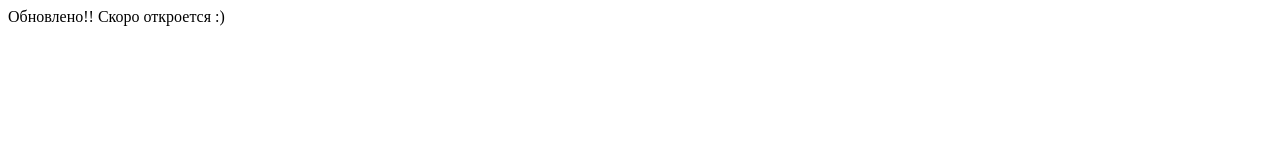
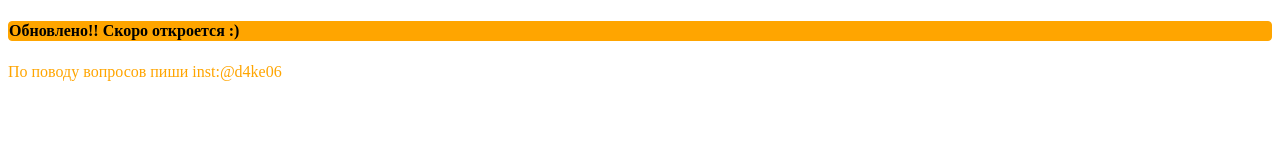
Before and after one commit to HackerAtyrau06/HackerAtyrau06.github.io, a plain HTML site: page index.html in a window 1280 px wide. Drawn offline with Linux system fonts and the light colour scheme.

Commit message:
Update index.html

```diff
--- a/index.html
+++ b/index.html
@@ -8,6 +8,18 @@
     <title>Hacker KZ</title>
 </head>
 <body>
-   Обновлено!! Скоро откроется :)
+    <style>
+    h4 {
+      background-color: orange;
+      border: 1px solid orange;
+      border-radius: 4px;
+}
+   p {
+     color:orange;
+}
+</style>
+   <h4>Обновлено!! Скоро откроется :)</h4>
+   <p>По поводу вопросов пиши inst:@d4ke06 </p>
+
 </body>
 </html>
```
